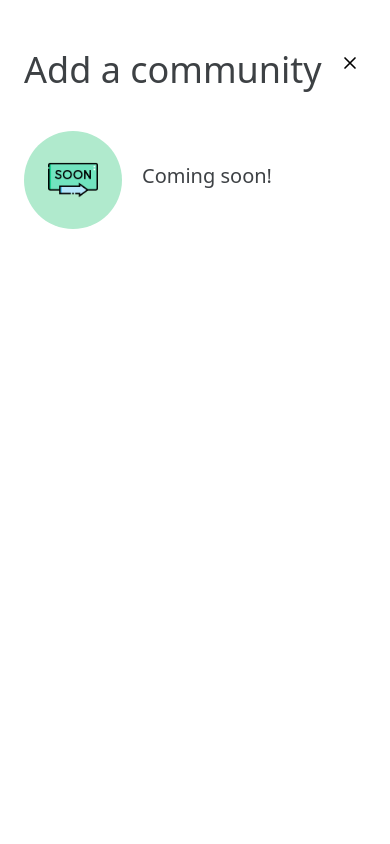
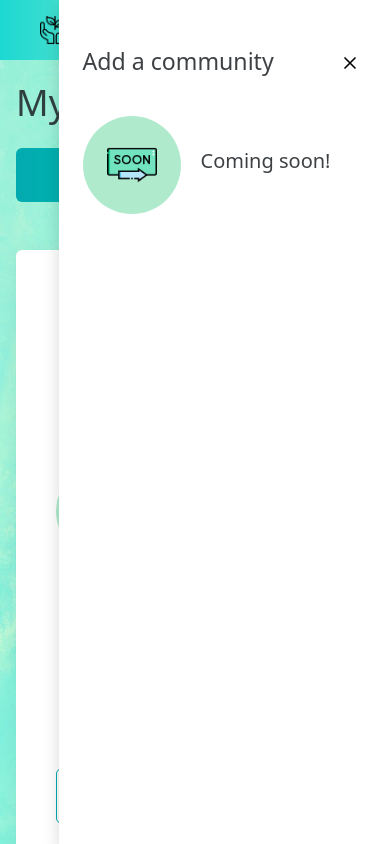
Before and after one commit to snigdha920/community-garden, a Next.js app in the folder app/: page /my-community in a window 390 px wide. Both pictures are taken after a click on the element "Add a community". Shown: the top 844 px of the page. Built offline with nearby package versions, Linux system fonts and the light colour scheme.

Commit message:
make content layout and slide over responsive

```diff
--- a/app/components/SlideOver.tsx
+++ b/app/components/SlideOver.tsx
@@ -15,6 +15,9 @@ export const SlideOver: React.FC<SlideOverProps> = ({ open, setOpen, title, form
         <Dialog as="div" className="position-fixed inset-0 overflow-hidden" onClose={setOpen} style={{ zIndex: 30 }}>
           <div className="position-absolute inset-0 overflow-hidden">
             <div className="position-fixed inset-y-0 right-0 pl-10 max-w-full d-flex">
+              <div className="DummyElement flex-shrink-0" aria-hidden="true">
+                {/* Dummy element to leave space on the left on smaller screens */}
+              </div>
               <Transition.Child
                 as={Fragment}
                 enter="ease-in-out duration-500"
@@ -28,7 +31,7 @@ export const SlideOver: React.FC<SlideOverProps> = ({ open, setOpen, title, form
                   <div className="h-100 d-flex flex-column py-5 px-4 bg-white shadow overflow-y-scroll">
                     <div className="">
                       <div className="d-flex align-items-start justify-content-between">
-                        <Dialog.Title>{title}</Dialog.Title>
+                        <Dialog.Title className="fs-3 fs-md-2 ">{title}</Dialog.Title>
                         <div className="ml-3">
                           <button
                             type="button"
@@ -112,6 +115,12 @@ export const SlideOver: React.FC<SlideOverProps> = ({ open, setOpen, title, form
         .translate-x-0 {
           transform: translateX(0);
         }
+
+        @media only screen and (max-width: 768px) {
+          .DummyElement {
+            width: 15%;
+          }
+        }
       `}</style>
     </div>
   );
--- a/app/components/layout/ContentLayout.tsx
+++ b/app/components/layout/ContentLayout.tsx
@@ -16,7 +16,7 @@ export const ContentLayout: React.FC<ContentLayoutProps> = ({ children, title, f
 
   return (
     <div style={{ zIndex: 10 }}>
-      <div className="mt-4 d-flex justify-content-between">
+      <div className="d-md-flex justify-content-between" style={{ marginTop: 65 }}>
         <h3>{title}</h3>
         <ButtonElement
           functions={{
@@ -24,6 +24,7 @@ export const ContentLayout: React.FC<ContentLayoutProps> = ({ children, title, f
               setOpenSlideOver(true);
             },
           }}
+          className="pt-3 pt-md-0"
         >
           {buttonLabel}
         </ButtonElement>
```
